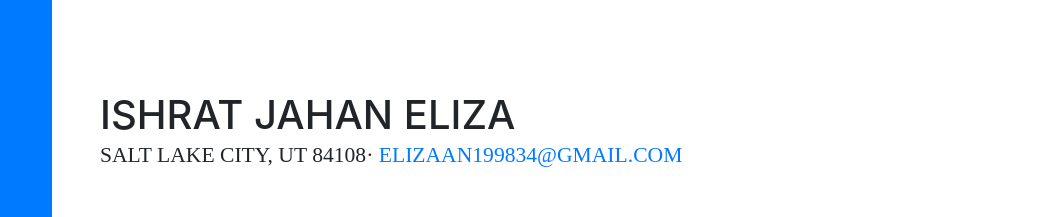
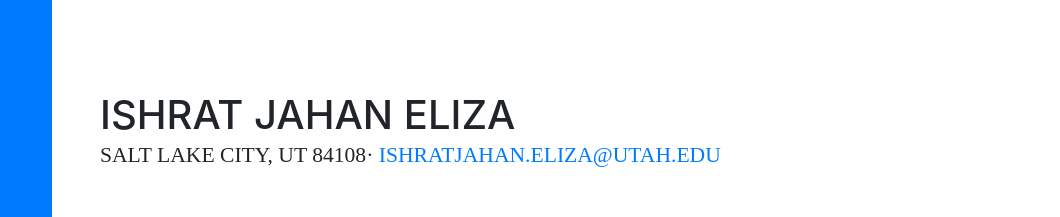
Before and after one commit to elizaan/elizaan.github.io, a website with bundled scripts: page index.html in a window 1280 px wide. Shown: the top 217 px of the page, 220-1280 px from the left. Built offline with nearby package versions, Linux system fonts and the light colour scheme; some icons are missing; files whose address does not match are found by name; a web font is replaced by a local one.

Commit message:
changed email

```diff
--- a/index.html
+++ b/index.html
@@ -86,7 +86,7 @@
             <!-- <span class="text-primary">Taylor</span> -->
           </h1>
           <div class="subheading mb-5"> Salt Lake City, UT 84108·
-            <a href="mailto:elizaan199834@gmail.com">elizaan199834@gmail.com</a>
+            <a href="mailto:ishratjahan.eliza@utah.edu">ishratjahan.eliza@utah.edu</a>
           </div>
           <p class="justify">I am currently working as Research Assistant as a second year PhD student at <a href="https://vdl.sci.utah.edu/" target="_blank">Visualization Design Lab</a>, supervised by <a href ="http://alexsb.github.io/" target="_blank">Prof. Alexander Lex</a> in <a href="https://www.cs.utah.edu/" target="_blank">Kahlert School of Computing, University of Utah</a>. I graduated from <a href="https://www.buet.ac.bd/web/" target="_blank">Bangladesh University of Engineering and Technology</a> in 2022 with a BSc in Computer Science and Engineering. After my graduation, I worked at <a href="https://www.iqvia.com/">IQVIA</a>, a human data science company, as a part of the data science team. For the last one year, my focus has been accessibility in Visualizations. Parallel to this, I have a keen interest in Human-Centered Computing (HCC) research that focuses on data science, accessibility, and related areas. I will be presenting my workshop paper at <a href="https://accessviz.github.io/">AccessViz Workshop</a> and a poster in <a href="https://ieeevis.org/year/2024/welcome">IEEE VIS'24 Conference</a> this fall!</p>
           <p class="justify"> My undergraduate thesis got published last year: <a href ="https://www.sciencedirect.com/science/article/pii/S2405844023103082" target="_blank">"eDakterBari - A Human-Centered Solution Enabling Online Medical Consultation for Resource-Constrained Communities in Bangladesh." </a> As part of my undergrad thesis, I worked with <a href="https://sites.google.com/site/abmalimalislam/home">Dr. A. B. M. Alim Al Islam, Professor, CSE, BUET</a>, in the field of HCI. In addition, I worked on two Exploratory Data Analysis-based research projects with <a href="https://cse.usf.edu/~sriramc/">Dr. Sriram Chellappan, Professor, Department of Computer Science and Engineering, University of South Florida</a>. To view my publications, please visit my <a href="https://scholar.google.com/citations?user=https://scholar.google.com/citations?hl=en&view_op=list_works&authuser=1&gmla=AJsN-F5n_Kg51aj58lF5OF8xLanWP8Ud6r1yVWWnkLBC77X0VeiVcxkmrkVyVlRZxEf5Orra4-p7mqu8ejrfTJV50r9ZCk9y_g&user=KUAcybAAAAAJ">Google Scholar</a> profile.</p>
```
